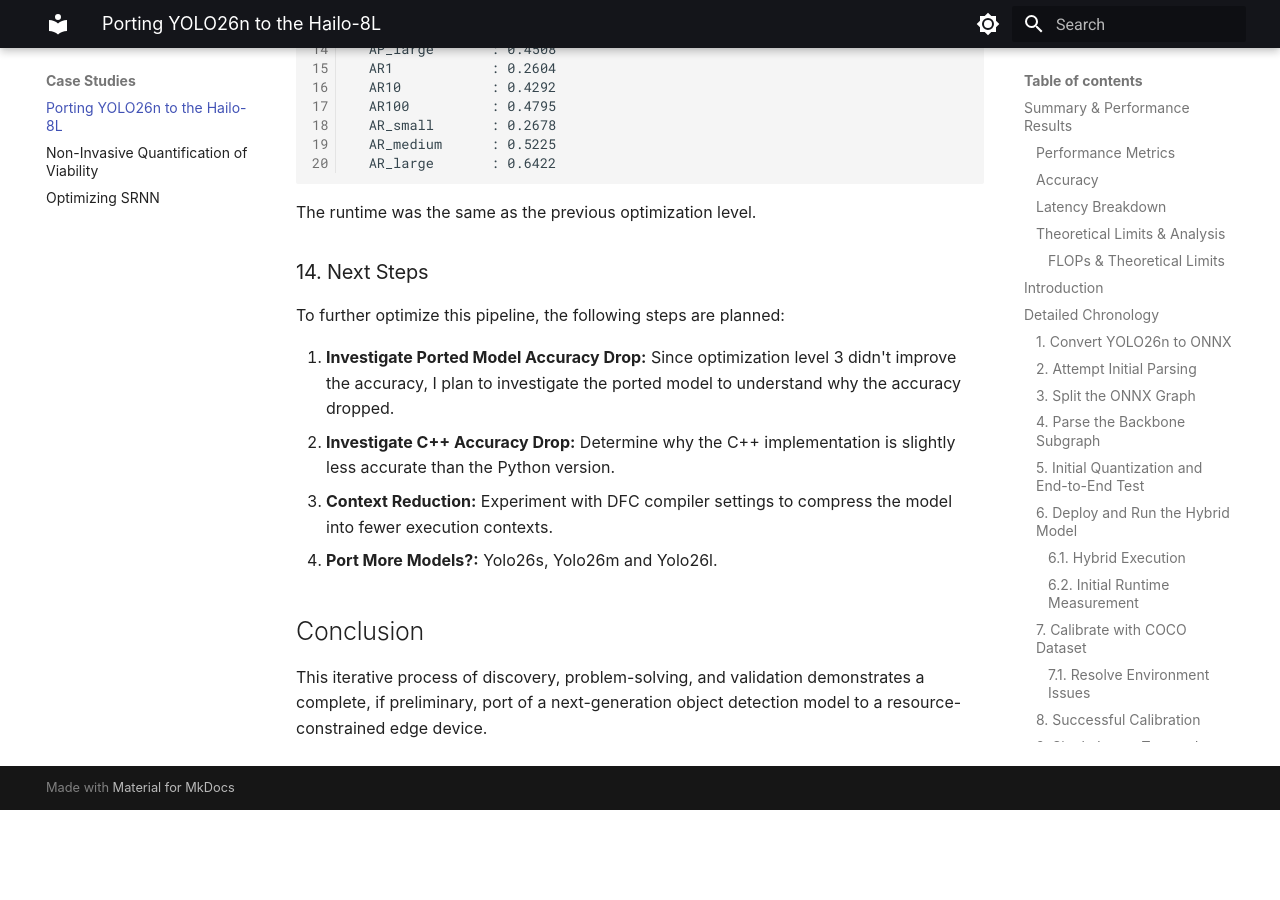
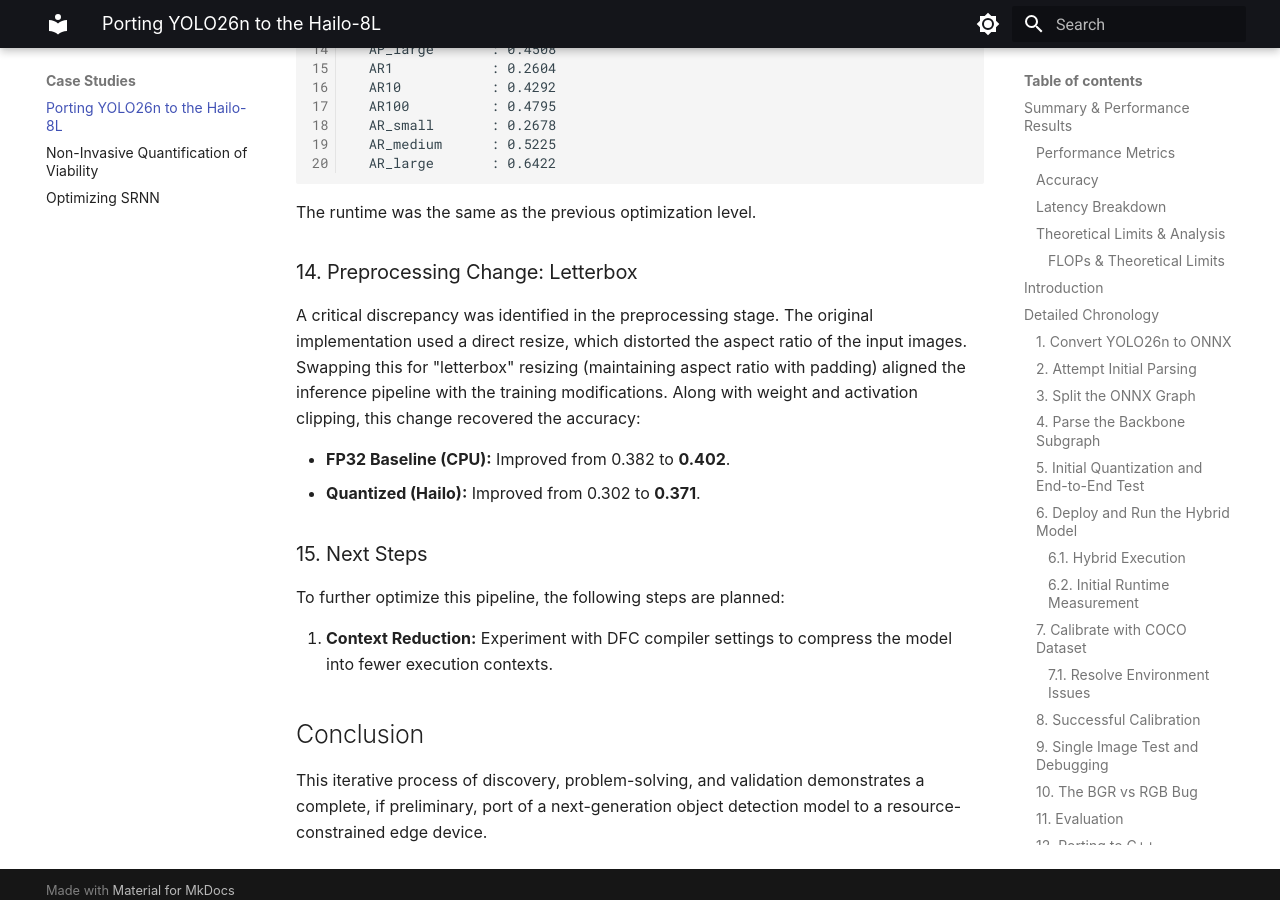
Before and after one commit to DanielDubinsky/personal-site, an MkDocs documentation site: the page built from docs/case-studies/yolo26n-hailo-L8.md, in a window 1280 px wide and 900 px high, scrolled down 8150 px. Built offline with MkDocs 1.6.1 and Material for MkDocs 9.7.7, drawn with Linux system fonts in a browser that asks for light colours; before the commit the page ends 8960 px from its top, so only the background shows below that.

Commit message:
yolo26n: add preproc fix step

```diff
--- a/docs/case-studies/yolo26n-hailo-L8.md
+++ b/docs/case-studies/yolo26n-hailo-L8.md
@@ -263,13 +263,17 @@ Metrics:
 
 The runtime was the same as the previous optimization level.
 
-### 14. Next Steps
+### 14. Preprocessing Change: Letterbox
+
+A critical discrepancy was identified in the preprocessing stage. The original implementation used a direct resize, which distorted the aspect ratio of the input images. Swapping this for "letterbox" resizing (maintaining aspect ratio with padding) aligned the inference pipeline with the training modifications. Along with weight and activation clipping, this change recovered the accuracy:
+
+*   **FP32 Baseline (CPU):** Improved from 0.382 to **0.402**.
+*   **Quantized (Hailo):** Improved from 0.302 to **0.371**.
+
+### 15. Next Steps
 To further optimize this pipeline, the following steps are planned:
 
-1.  **Investigate Ported Model Accuracy Drop:** Since optimization level 3 didn't improve the accuracy, I plan to investigate the ported model to understand why the accuracy dropped.
-2.  **Investigate C++ Accuracy Drop:** Determine why the C++ implementation is slightly less accurate than the Python version.
-3.  **Context Reduction:** Experiment with DFC compiler settings to compress the model into fewer execution contexts.
-4. **Port More Models?:** Yolo26s, Yolo26m and Yolo26l.
+1.  **Context Reduction:** Experiment with DFC compiler settings to compress the model into fewer execution contexts.
 
 ## Conclusion
 
```
